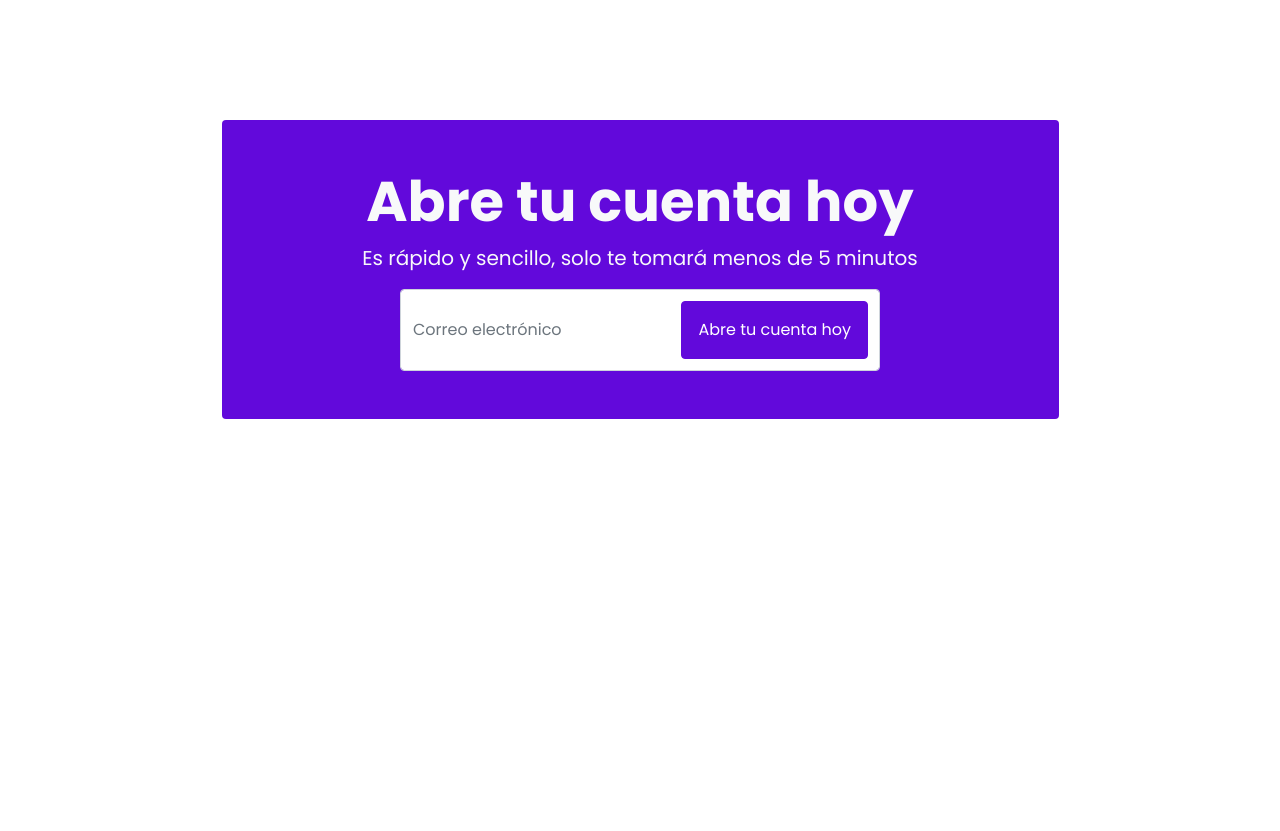
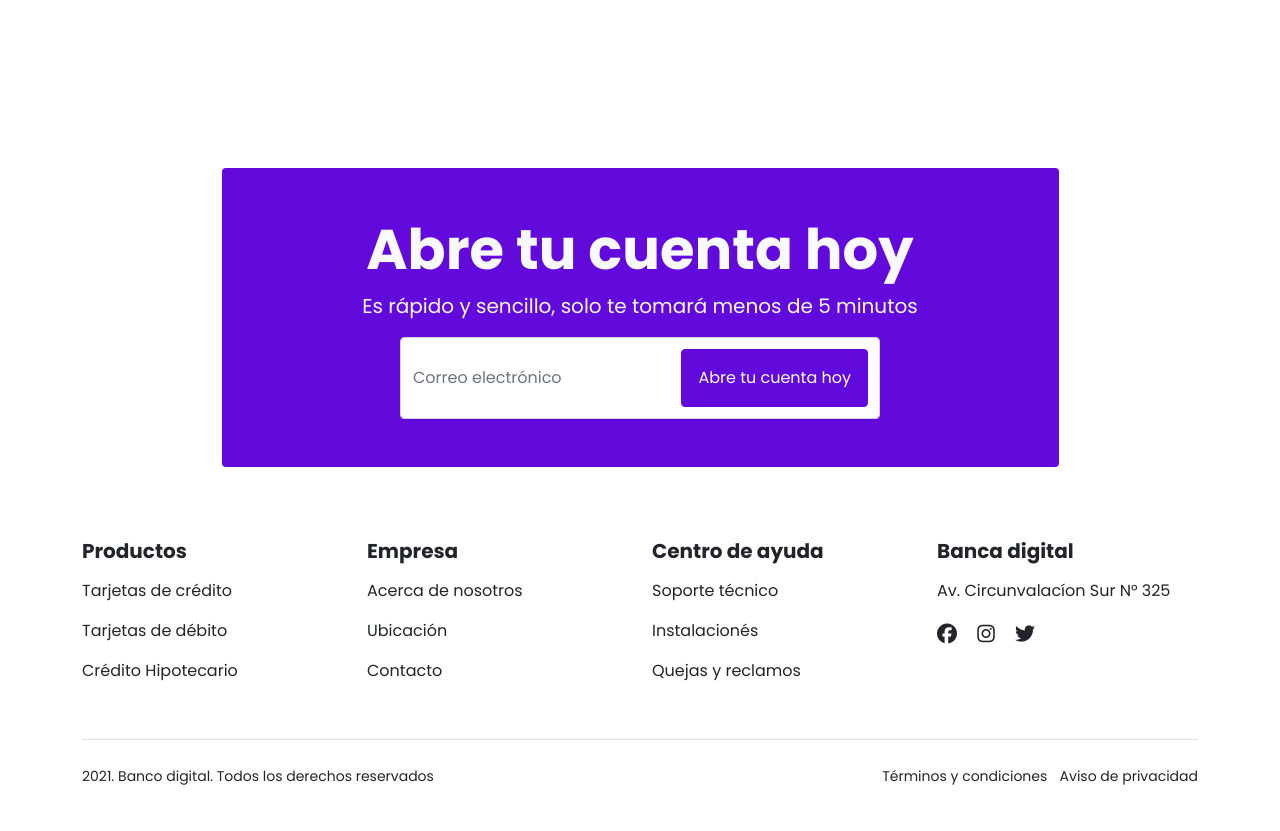
Before and after one commit to FabricioMirandaDeveloper/FabricioMirandaDeveloper.github.io, a plain HTML site: page proyectos/Finanzas/finanzas.html in a window 1280 px wide. Shown: the part 3480-4311 px from the top of the page. Drawn offline with nearby package versions, Linux system fonts and the light colour scheme.

Commit message:
Proyecto Finanzas
Terminado

```diff
--- a/proyectos/Finanzas/finanzas.html
+++ b/proyectos/Finanzas/finanzas.html
@@ -198,9 +198,9 @@
           </div>
         </div>
       </section>
-      <section>
-        <div class="container">
-          <div class="bg-primary text-light p-5 rounded text-center w-75 mx-auto">
+      <section class="d-flex pt-5 pb-0 h-100">
+        <div class="container align-self-center">
+          <div class="bg-primary text-light p-5 rounded text-center w-75 mx-auto mb-5">
             <h2 class="display-4 fw-bold">Abre tu cuenta hoy</h2>
             <p class="lead">Es rápido y sencillo, solo te tomará menos de 5 minutos</p>
             <div class="cta-form position-relative mx-auto d-none d-md-block">
@@ -212,6 +212,102 @@
               <button type="submit" class="btn btn-light w-100">Abre tu cuenta hoy</button>
             </div>
           </div>
+          <div class="row mb-3">
+            <div class="col-lg-3 col-sm-6 my-4">
+              <h5 class="fw-bold mb-3">Productos</h5>
+              <ul class="list-unstyled">
+                <li class="mb-3">
+                  <a href="" class="text-dark text-decoration-none">Tarjetas de crédito</a>
+                </li>
+                <li class="mb-3">
+                  <a href="" class="text-dark text-decoration-none">Tarjetas de débito</a>
+                </li>
+                <li>
+                  <a href="" class="text-dark text-decoration-none">Crédito Hipotecario</a>
+                </li>
+              </ul>
+            </div>
+            <div class="col-lg-3 col-sm-6 my-4">
+              <h5 class="fw-bold mb-3">Empresa</h5>
+              <ul class="list-unstyled">
+                <li class="mb-3">
+                  <a href="" class="text-dark text-decoration-none">Acerca de nosotros</a>
+                </li>
+                <li class="mb-3">
+                  <a href="" class="text-dark text-decoration-none">Ubicación</a>
+                </li>
+                <li>
+                  <a href="" class="text-dark text-decoration-none">Contacto</a>
+                </li>
+              </ul>
+            </div>
+            <div class="col-lg-3 col-sm-6 my-4">
+              <h5 class="fw-bold mb-3">Centro de ayuda</h5>
+              <ul class="list-unstyled">
+                <li class="mb-3">
+                  <a href="" class="text-dark text-decoration-none">Soporte técnico</a>
+                </li>
+                <li class="mb-3">
+                  <a href="" class="text-dark text-decoration-none">Instalacionés</a>
+                </li>
+                <li>
+                  <a href="" class="text-dark text-decoration-none">Quejas y reclamos</a>
+                </li>
+              </ul>
+            </div>
+            <div class="col-lg-3 col-sm-6 my-4">
+              <h5 class="fw-bold mb-3">Banca digital</h5>
+              <ul class="list-unstyled">
+                <li class="mb-3">
+                 Av. Circunvalacíon Sur N° 325
+                </li>
+                <li>
+                  <ul class="list-inline">
+                    <li class="list-inline-item me-3">
+                      <a href="#" class="lead text-dark">
+                        <i class="fab fa-facebook"></i>
+                      </a>
+                    </li>
+                    <li class="list-inline-item me-3">
+                      <a href="#" class="lead text-dark">
+                        <i class="fab fa-instagram"></i>
+                      </a>
+                    </li>
+                    <li class="list-inline-item">
+                      <a href="#" class="lead text-dark">
+                        <i class="fab fa-twitter"></i>
+                      </a>
+                    </li>
+                  </ul>
+                </li>
+              </ul>
+            </div>
+          </div>
+          <div class="border-top py-4">
+            <div class="row">
+              <div class="col-lg-6 col-md-12">
+                <small>2021. Banco digital. Todos los derechos reservados</small>
+              </div>
+              <div class="col-lg-6 col-md-12">
+                <ul class="list-inline text-lg-end">
+                  <li class="list-inline-item">
+                    <a href="#" class="text-dark text-decoration-none">
+                      <small>
+                        Términos y condiciones
+                      </small>
+                    </a>
+                  </li>
+                  <li class="list-inline-item">
+                    <a href="#" class="text-dark text-decoration-none">
+                      <small>
+                        Aviso de privacidad
+                      </small>
+                    </a>
+                  </li>
+                </ul>
+              </div>
+            </div>
+          </div>
         </div>
       </section>
     <script src="https://cdn.jsdelivr.net/npm/bootstrap@5.1.1/dist/js/bootstrap.bundle.min.js" integrity="sha384-/bQdsTh/da6pkI1MST/rWKFNjaCP5gBSY4sEBT38Q/9RBh9AH40zEOg7Hlq2THRZ" crossorigin="anonymous"></script>
```
